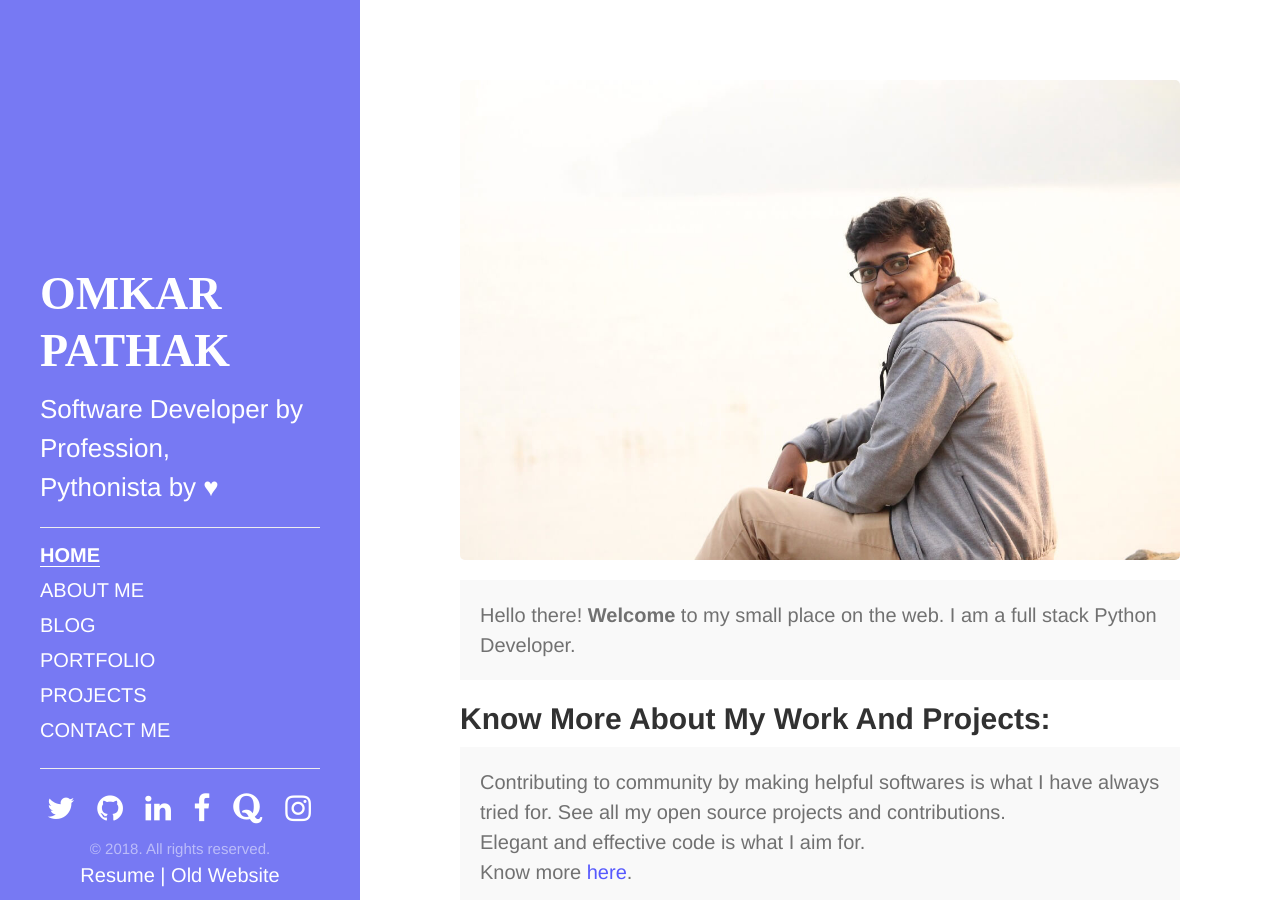
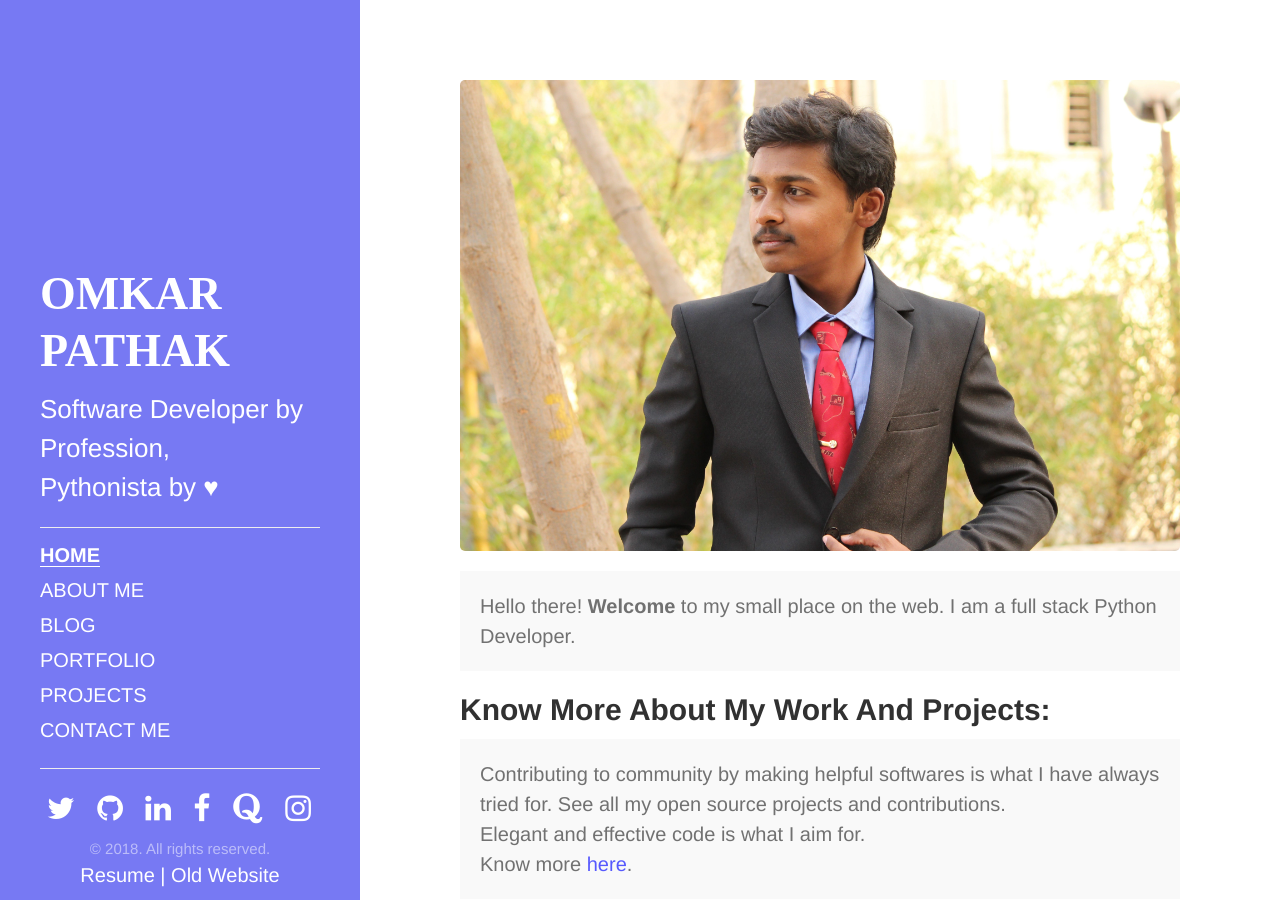
Before and after one commit to OmkarPathak/omkarpathak.github.io, a Jekyll site: the page built from index.html, in a window 1280 px wide and 900 px high. Built offline with Jekyll 4.4.1, drawn with Linux system fonts in a browser that asks for light colours; some web fonts are replaced.

Commit message:
Update image on Homepage

```diff
--- a/index.html
+++ b/index.html
@@ -2,11 +2,11 @@
 layout: default
 title: Home
 description: A computer geek and a Python enthusiast who loves to code. Huge fan of open source softwares and an active contributor on GitHub. Also love to sketch and read Agatha Christie's novels.
-image: https://www.omkarpathak.in/public/img/about_me_2.jpg
+image: https://www.omkarpathak.in/public/img/about_me_4.jpg
 ---
 
 <div class="scroll-effect">
-  <img src="{{ "public/img/about_me_2.jpg" | relative_url }}">
+  <img src="{{ "public/img/about_me_4.jpg" | relative_url }}">
 </div>
 
 <p class="message scroll-effect" style="margin-bottom: 20px;">
```
Also changed, not shown: public/img/about_me_4.jpg (added).
